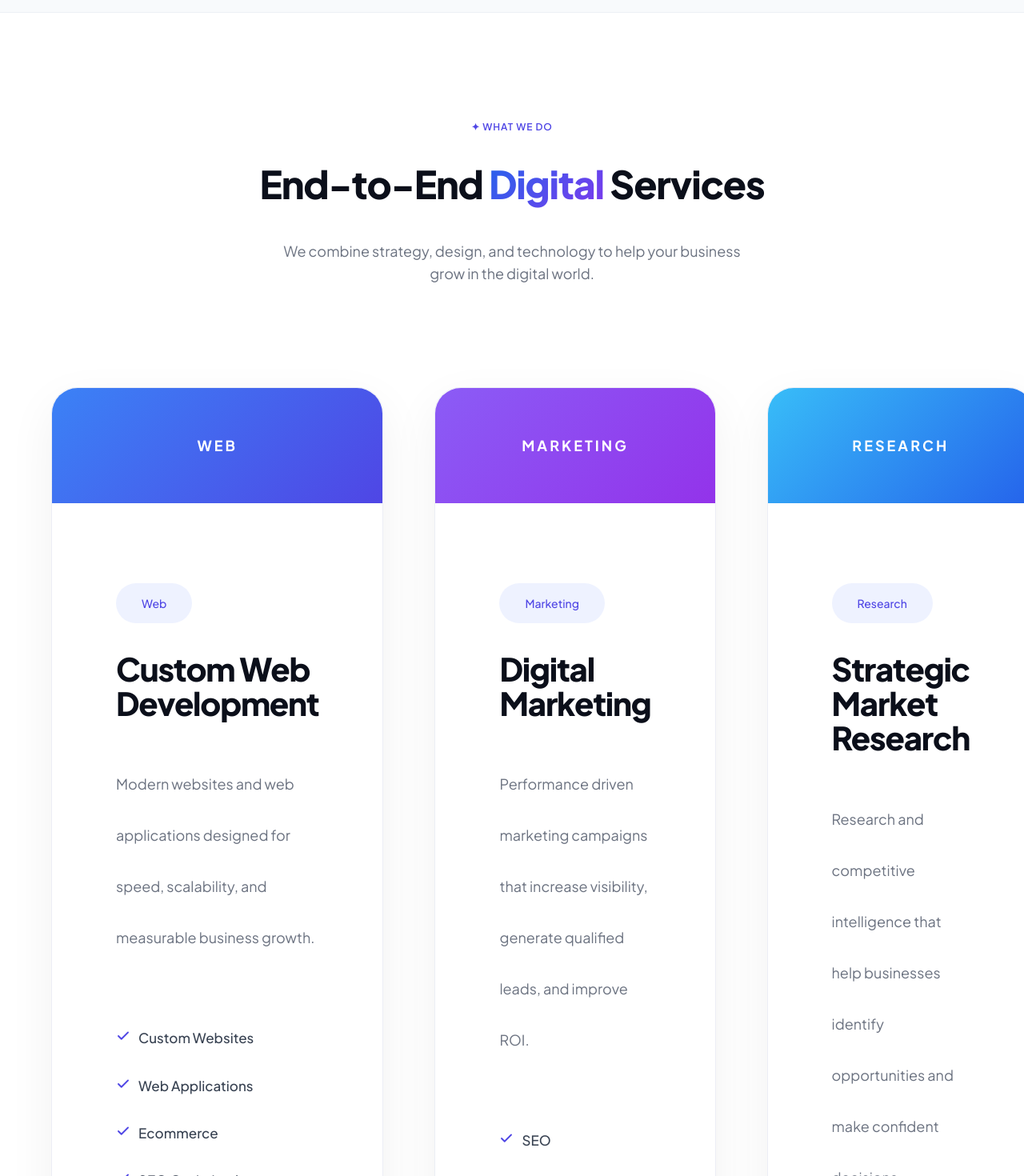
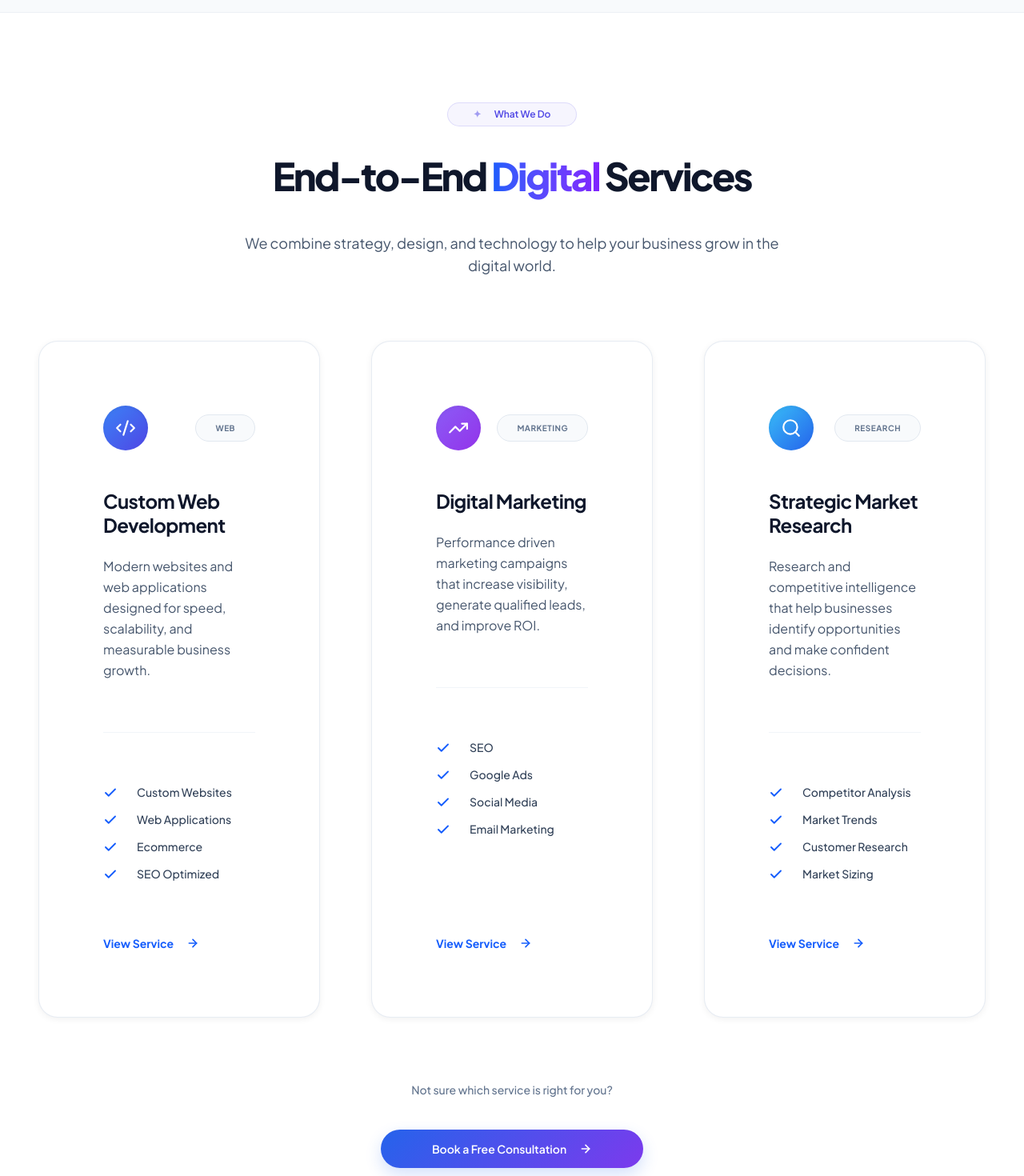
Before and after one commit to rahulmann212-del/digitalhub, a Next.js app: page / in a window 1280 px wide. Shown: the part 1340-2810 px from the top of the page at 80% size. Built offline with nearby package versions, Linux system fonts and the light colour scheme.

Commit message:
Improve service cards

```diff
--- a/components/sections/home/ServicesOverview.tsx
+++ b/components/sections/home/ServicesOverview.tsx
@@ -24,10 +24,6 @@ const GRADIENT_MAP: Record<string, string> = {
   'market-research': 'linear-gradient(135deg, #38BDF8 0%, #2563EB 100%)',
 }
 
-// ─── Shadow brand (hover) ─────────────────────────────────────────────────────
-const SHADOW_BRAND = '0 16px 48px rgba(79, 70, 229, 0.22)'
-const SHADOW_DEFAULT = '0 20px 60px rgba(15,23,42,.06)'
-
 // ─── Service Card ─────────────────────────────────────────────────────────────
 interface ServiceCardProps {
   service: Service
@@ -42,93 +38,80 @@ function ServiceCard({ service, index }: ServiceCardProps) {
   return (
     <motion.div
       variants={fadeUp}
-      whileHover={{
-        scale: 1.02,
-        boxShadow: SHADOW_BRAND,
-        transition: { duration: 0.25, ease: [0.16, 1, 0.3, 1] as [number,number,number,number] },
-      }}
-      initial={{ boxShadow: SHADOW_DEFAULT }}
+      whileHover={{ y: -6, transition: { duration: 0.3 } }}
       className={cn(
-  'group relative flex min-h-[560px] flex-col rounded-[32px]',
-  'border border-[#ECEEF5] bg-white',
-  'px-10 py-12',
-  'transition-all duration-500',
-  'hover:-translate-y-2',
-  'hover:border-[#4F46E5]/20'
+        'group relative flex h-full flex-col rounded-3xl',
+        'border border-slate-200/80 bg-white',
+        'p-8 lg:p-10',
+        'shadow-sm transition-all duration-300',
+        'hover:border-transparent hover:shadow-[0_20px_40px_-15px_rgba(37,99,235,0.15)]'
       )}
-      style={{ boxShadow: SHADOW_DEFAULT }}
       role="article"
       aria-label={`Service: ${service.title}`}
     >
       {/* ── Gradient border overlay on hover (top accent line) ── */}
       <div
-        className="pointer-events-none absolute inset-x-0 top-0 h-0.5 rounded-t-2xl opacity-0 transition-opacity duration-300 group-hover:opacity-100"
+        className="pointer-events-none absolute inset-x-0 top-0 h-1.5 rounded-t-3xl opacity-0 transition-opacity duration-300 group-hover:opacity-100"
         style={{
           background: 'linear-gradient(135deg, #2563EB 0%, #7C3AED 100%)',
         }}
         aria-hidden="true"
       />
 
-      {/* ── Icon container ── */}
+      {/* ── Icon & Badge Row ── */}
+      <div className="mb-6 flex items-center justify-between">
         <div
-  className="absolute left-0 top-0 h-36 w-full rounded-t-[32px]"
+          className="flex h-14 w-14 items-center justify-center rounded-2xl shadow-inner"
           style={{ background: iconGradient }}
         >
-  <div className="flex h-full items-center justify-center">
-    <span className="text-lg font-bold uppercase tracking-[3px] text-white">
+          <IconComponent className="text-white" size={26} strokeWidth={2} />
+        </div>
+        <span className="rounded-full bg-slate-50 border border-slate-200 px-3 py-1 text-[10px] font-bold uppercase tracking-wider text-slate-500">
           {service.shortTitle}
         </span>
       </div>
-</div>
-<div className="mt-40">
-  <span className="rounded-full bg-[#EEF2FF] px-4 py-2 text-sm font-medium text-[#4F46E5]">
-    {service.shortTitle}
-  </span>
-</div>
+
       {/* ── Title ── */}
-      <h3 className="mt-6 text-[40px] font-extrabold leading-[1.08] tracking-[-0.03em] text-[#0B0F1A]">
+      <h3 className="mb-3 text-2xl font-bold leading-tight tracking-tight text-slate-900">
         {service.title}
       </h3>
 
-      {/* ── Tagline ── */}
-      {/*<p className="mt-4 text-base font-medium text-[#4F46E5]">{service.tagline}</p>*/}
-
       {/* ── Description ── */}
-      <p className="mt-6 text-lg leading-8 text-[#6B7280]">
+      <p className="mb-8 text-sm leading-relaxed text-slate-600 sm:text-base">
         {service.description}
       </p>
 
       {/* ── Divider ── */}
-      {/*<div className="mt-10 border-t border-[#F1F3F9]" aria-hidden="true" />*/}
+      <div className="mb-8 h-px w-full bg-slate-100" aria-hidden="true" />
 
       {/* ── Capabilities list ── */}
-      <ul className="mt-10 gap-4 flex flex-1 flex-col gap-2.5" aria-label={`${service.title} capabilities`}>
+      <ul className="mb-8 flex flex-col gap-3.5" aria-label={`${service.title} capabilities`}>
         {displayCapabilities.map((cap) => (
-          <li key={cap} className="flex items-start gap-2.5">
+          <li key={cap} className="flex items-start gap-3">
             <Check
               size={18}
               strokeWidth={2.5}
-              className="mt-0.5 shrink-0 text-[#4F46E5]"
+              className="mt-0.5 shrink-0 text-blue-600"
               aria-hidden="true"
             />
-            <span className="text-[17px] font-medium text-[#374151]">{cap}</span>
+            <span className="text-sm font-medium text-slate-700">{cap}</span>
           </li>
         ))}
       </ul>
 
       {/* ── CTA Link ── */}
-      <div className="mt-auto pt-8">
+      <div className="mt-auto">
         <Link
           href={`/services/${service.slug}`}
           id={`service-cta-${service.slug}`}
           className={cn(
-            'inline-flex items-center gap-1.5 text-base font-semibold text-[#4F46E5]',
-            'transition-all duration-200 hover:gap-3 hover:underline underline-offset-2'
+            'inline-flex items-center gap-2 text-sm font-bold text-blue-600',
+            'transition-all duration-300 hover:gap-3 hover:text-blue-800'
           )}
           aria-label={`Explore ${service.title} service`}
         >
           View Service
-          <ArrowRight size={14} strokeWidth={2.5} />
+          <ArrowRight size={16} strokeWidth={2.5} />
         </Link>
       </div>
     </motion.div>
@@ -144,14 +127,16 @@ interface SectionHeaderProps {
 
 function SectionHeader({ eyebrow, title, subtitle }: SectionHeaderProps) {
   return (
-    <div className="mb-16 text-center">
-      <span className="eyebrow mb-4 block text-base font-semibold uppercase tracking-widest text-[#4F46E5]">
-        {eyebrow}
+    <div className="mb-14 sm:mb-20 text-center">
+      <span className="mb-4 inline-flex items-center gap-2 rounded-full border border-[#4F46E5]/15 bg-[#4F46E5]/5 px-4 py-1.5 text-xs font-semibold text-[#4F46E5]">
+        <span className="animate-pulse">✦</span> {eyebrow}
       </span>
-      <h2 className="mb-5 text-4xl font-extrabold leading-tight tracking-tight text-[#0B0F1A] md:text-5xl">
+      <h2 className="mb-5 text-4xl sm:text-5xl font-extrabold leading-tight tracking-tighter text-slate-900">
         {title}
       </h2>
-      <p className="mx-auto max-w-xl text-lg text-[#6B7280]">{subtitle}</p>
+      <p className="mx-auto max-w-2xl text-base sm:text-lg text-slate-600">
+        {subtitle}
+      </p>
     </div>
   )
 }
@@ -165,10 +150,13 @@ export default function ServicesOverview() {
     <section
       ref={sectionRef}
       id="services-overview"
-      className="section-padding bg-[#FFFFFF]"
+      className="relative overflow-hidden bg-white py-20 sm:py-28"
       aria-label="Services overview"
     >
-      <div className="container-xl">
+      {/* Optional subtle background element */}
+      <div className="pointer-events-none absolute left-1/2 top-0 -z-10 h-[600px] w-[800px] -translate-x-1/2 -translate-y-1/2 rounded-full bg-blue-50/50 blur-[100px]" aria-hidden="true" />
+
+      <div className="container mx-auto px-4 sm:px-6">
 
         {/* ── Section Header ── */}
         <motion.div
@@ -178,19 +166,11 @@ export default function ServicesOverview() {
         >
           <motion.div variants={fadeUp}>
             <SectionHeader
-              eyebrow="✦ What We Do"
+              eyebrow="What We Do"
               title={
                 <>
                   End-to-End{' '}
-                  <span
-                    className="gradient-brand-text"
-                    style={{
-                      background: 'linear-gradient(135deg, #2563EB 0%, #7C3AED 100%)',
-                      WebkitBackgroundClip: 'text',
-                      WebkitTextFillColor: 'transparent',
-                      backgroundClip: 'text',
-                    }}
-                  >
+                  <span className="bg-gradient-to-r from-blue-600 to-violet-600 bg-clip-text text-transparent">
                     Digital
                   </span>{' '}
                   Services
@@ -203,7 +183,7 @@ export default function ServicesOverview() {
 
         {/* ── Cards grid ── */}
         <motion.div
-          className="mx-auto grid max-w-[1450px] grid-cols-1 gap-8 lg:grid-cols-[1fr_1fr_1fr]"
+          className="mx-auto grid max-w-[1280px] grid-cols-1 gap-6 md:grid-cols-2 lg:grid-cols-3 lg:gap-8"
           variants={staggerContainer}
           initial="hidden"
           animate={inView ? 'visible' : 'hidden'}
@@ -215,30 +195,30 @@ export default function ServicesOverview() {
 
         {/* ── Bottom CTA row ── */}
         <motion.div
-          className="mt-14 text-center"
+          className="mt-16 sm:mt-20 text-center"
           variants={fadeUp}
           initial="hidden"
           animate={inView ? 'visible' : 'hidden'}
-          transition={{ delay: 0.45 }}
+          transition={{ delay: 0.4 }}
         >
-          <p className="mb-5 text-base text-[#6B7280]">
+          <p className="mb-5 text-sm font-medium text-slate-500">
             Not sure which service is right for you?
           </p>
           <Link
             href="/contact"
             id="services-cta-consult"
             className={cn(
-              'inline-flex items-center gap-2 rounded-full px-8 py-4',
-              'text-base font-semibold text-white',
-              'shadow-[0_8px_32px_rgba(37,99,235,0.30)]',
-              'transition-all duration-300 hover:shadow-[0_12px_40px_rgba(37,99,235,0.45)] hover:scale-105'
+              'group inline-flex items-center justify-center rounded-full px-8 py-3.5',
+              'text-sm font-semibold text-white',
+              'transition-all duration-300 ease-in-out',
+              'shadow-[0_8px_20px_rgba(37,99,235,0.2)] hover:-translate-y-0.5 hover:shadow-[0_12px_28px_rgba(37,99,235,0.35)]'
             )}
             style={{
               background: 'linear-gradient(135deg, #2563EB 0%, #7C3AED 100%)',
             }}
           >
             Book a Free Consultation
-            <ArrowRight size={16} strokeWidth={2.5} />
+            <ArrowRight className="ml-2 transition-transform duration-300 group-hover:translate-x-1" size={16} strokeWidth={2.5} />
           </Link>
         </motion.div>
 
```
Lines whose indentation alone changed are shown as unchanged.
